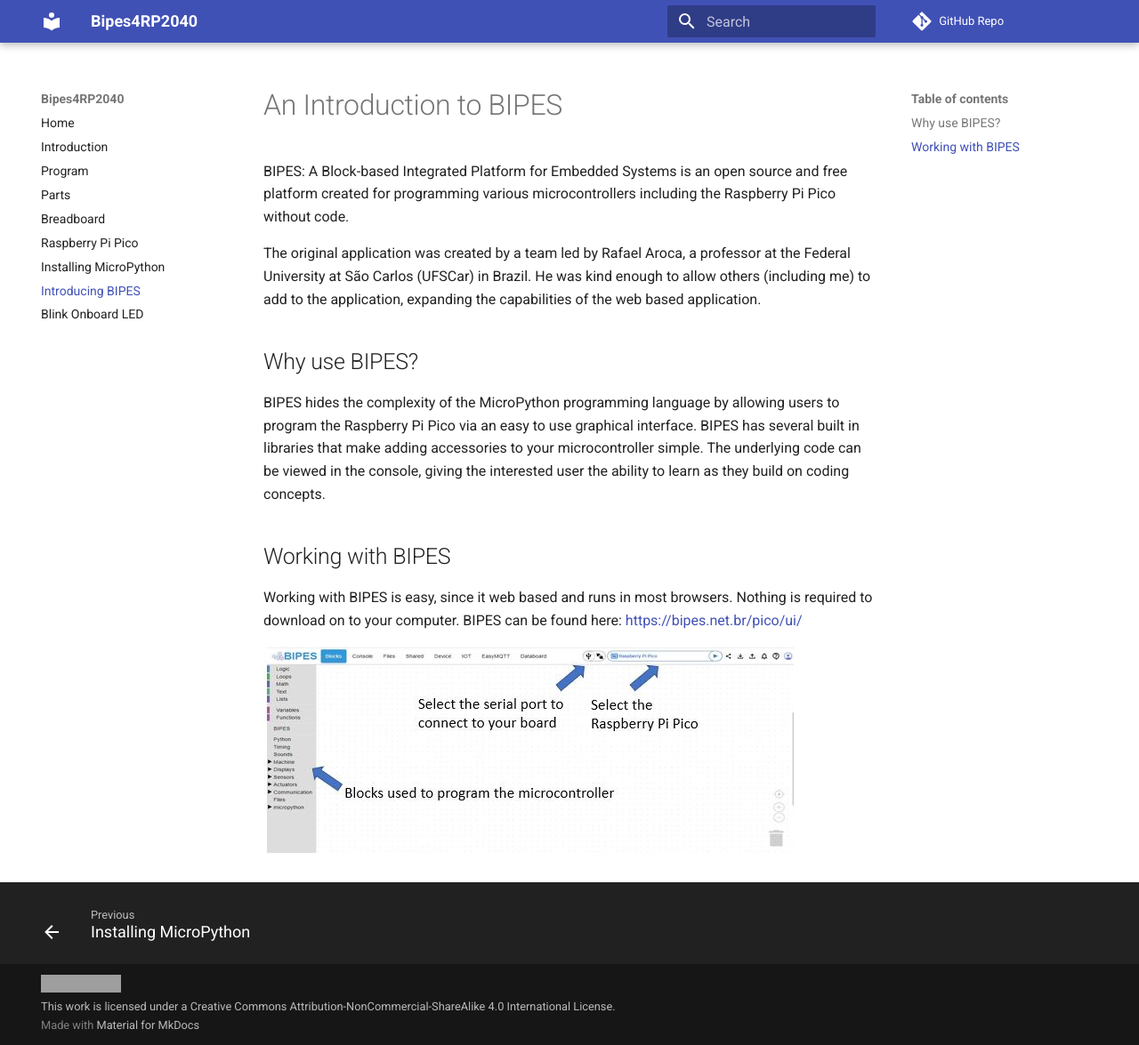
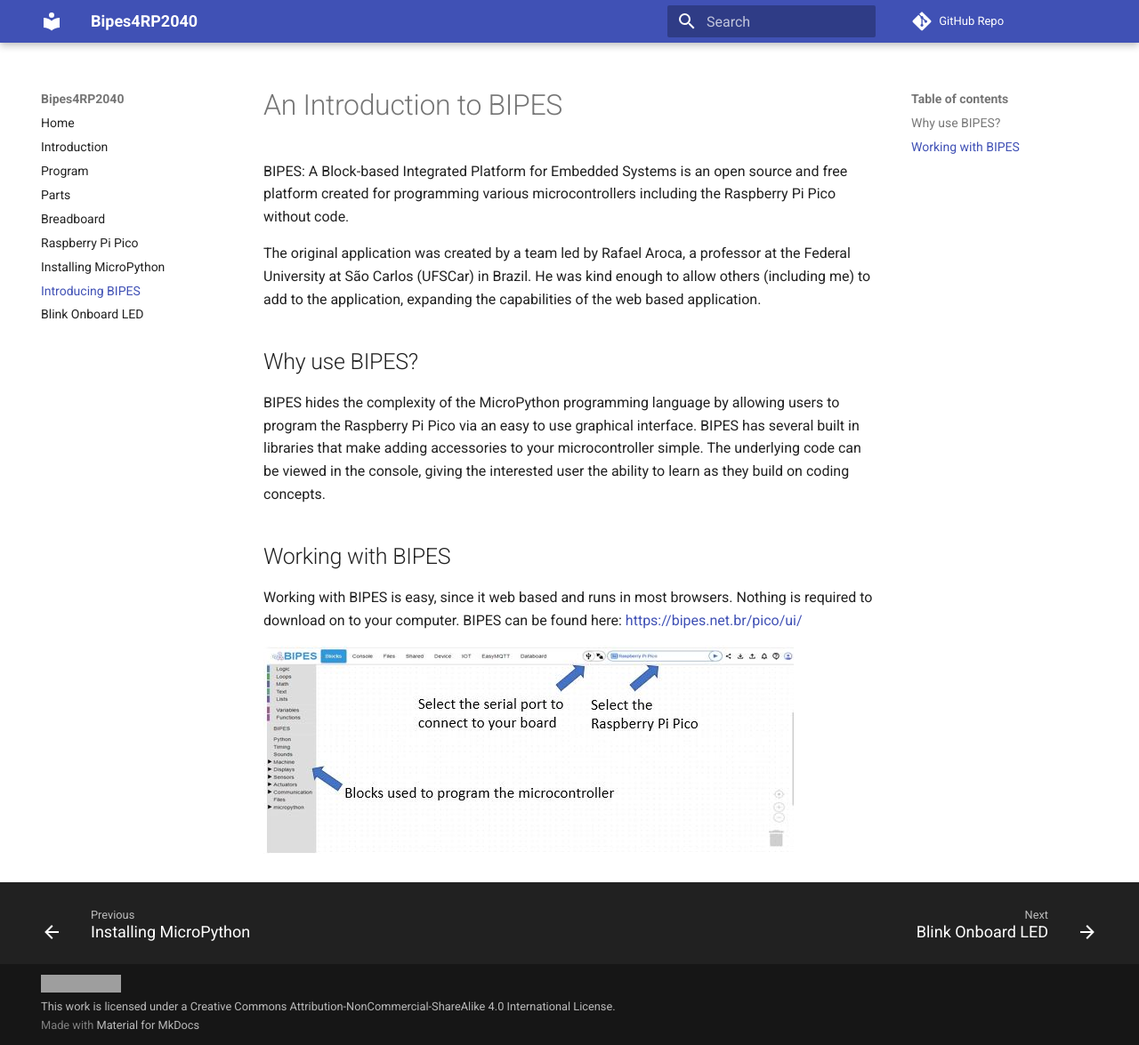
Before and after one commit to jetannenbaum/Bipes4RP2040, an MkDocs documentation site: the page built from docs/bipes.md, in a window 1280 px wide and 1175 px high. Shown: the whole window at 89% size. Built offline with MkDocs 1.6.1 and Material for MkDocs 9.7.7, drawn with Linux system fonts in a browser that asks for light colours; comment, search, counter and statistics services are not loaded; grey boxes are pictures that could not be loaded.

Commit message:
Fixed the link again

```diff
--- a/mkdocs.yml
+++ b/mkdocs.yml
@@ -9,7 +9,7 @@
   - Raspberry Pi Pico: pico.md
   - Installing MicroPython: install.md
   - Introducing BIPES: bipes.md
-  - Blink Onboard LED: OnboardBlink.md
+  - Blink Onboard LED: onboardBlink.md
 
 copyright: # should remain a link to the original theme
    <div>
```
